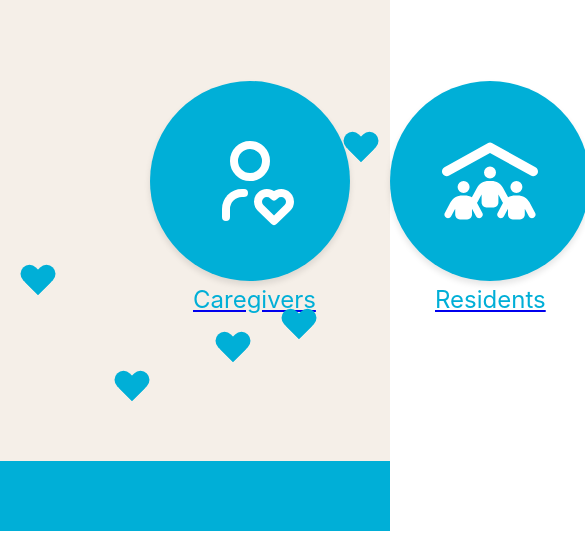
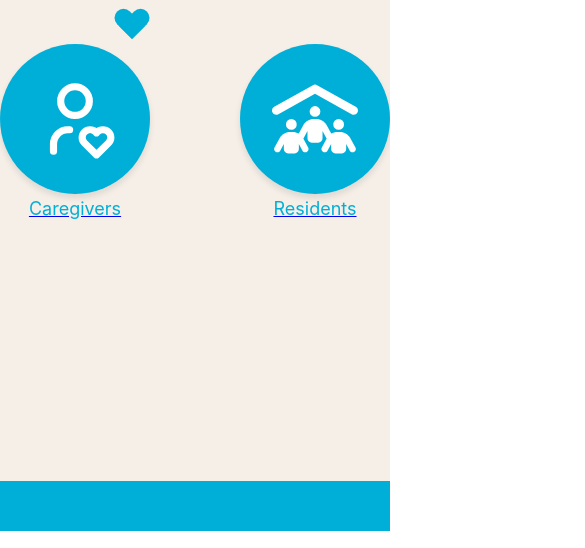
Before and after one commit to CodeToGive-2024-Team6/CodeToGive-2024, a React (Create React App) app in the folder frontend/: page / in a window 390 px wide. Shown: the part 313-861 px from the top of the page, 585 px wide, since content can reach past the window. Built offline with nearby package versions, Linux system fonts and the light colour scheme.

Commit message:
Optimized for mobile and fixed overflow.

```diff
--- a/frontend/src/components/pages/StartPage.css
+++ b/frontend/src/components/pages/StartPage.css
@@ -1,11 +1,18 @@
 /* start page */
+html, body {
+  overflow-x: hidden;
+  overflow-y: hidden;
 
+}
 .start-page {
   display: flex;
   flex-direction: column;
-  height: 100vh;
+  min-height: 100vh; /* Use min-height to ensure the page takes at least the full viewport height */
   background-color: #f5efe8;
+  background-size: cover; /* Ensure background covers entire viewport */
+  position: relative; /* Set position to relative for absolute positioning of elements inside */
 }
+
 
 .start-page .header {
   margin-bottom: 20px;
@@ -69,7 +76,12 @@
 .start-page .rectangle {
   background-color: #00AFD7;
   height: 100px;
+  position: absolute;
+  bottom: 0; /* Position the rectangle at the bottom */
+  left: 0; /* Align the rectangle to the left */
+  right: 0; /* Align the rectangle to the right */
 }
+
 
 .start-page .caregivers-name {
   color: #00AFD7;
@@ -86,7 +98,6 @@
 .start-page .heart-container {
   position: relative;
 }
-
 
 .start-page .heart {
   position: absolute;
@@ -192,3 +203,52 @@
 .heart.x5 {
   animation: moveclouds 10s linear infinite, sideWays 1s ease-in-out infinite alternate;
 }
+
+@media screen and (max-width: 768px) {
+  .start-page {
+    background-size: contain; /* Adjust background size to contain */
+  }
+
+  .start-page .logo {
+    width: 150px; /* Adjust logo width for smaller screens */
+  }
+
+  .start-page .circle {
+    width: 150px; /* Adjust button width for smaller screens */
+    height: 150px; /* Adjust button height for smaller screens */
+  }
+
+  .start-page {
+    width: 100%; /* Adjust house logo width for smaller screens */
+    height: auto; /* Adjust house logo height for smaller screens */
+    margin-right: 0; /* Remove right margin for house logo */
+    margin-bottom: 20px; /* Add bottom margin for spacing */
+    float: none; /* Remove float for centering */
+  }
+
+  .start-page .rectangle {
+    height: 50px; /* Adjust rectangle height for smaller screens */
+  }
+
+  .start-page .caregivers-name,
+  .start-page .residents-name {
+    font-size: large; /* Adjust font size for names */
+    margin-left: 0; /* Remove left margin for centering */
+    width: 100%; /* Make names container full width */
+    text-align: center; /* Center the names */
+  }
+
+  .start-page .circle.caregiver,
+  .start-page .circle.resident {
+    margin-left: auto; /* Move buttons to the right */
+    margin-right: auto; /* Move buttons to the left */
+  }
+
+  .start-page .heart-container {
+    margin-top: -50px; /* Adjust heart container position */
+  }
+
+  .houselogo {
+    display: none;
+  }
+}
```
